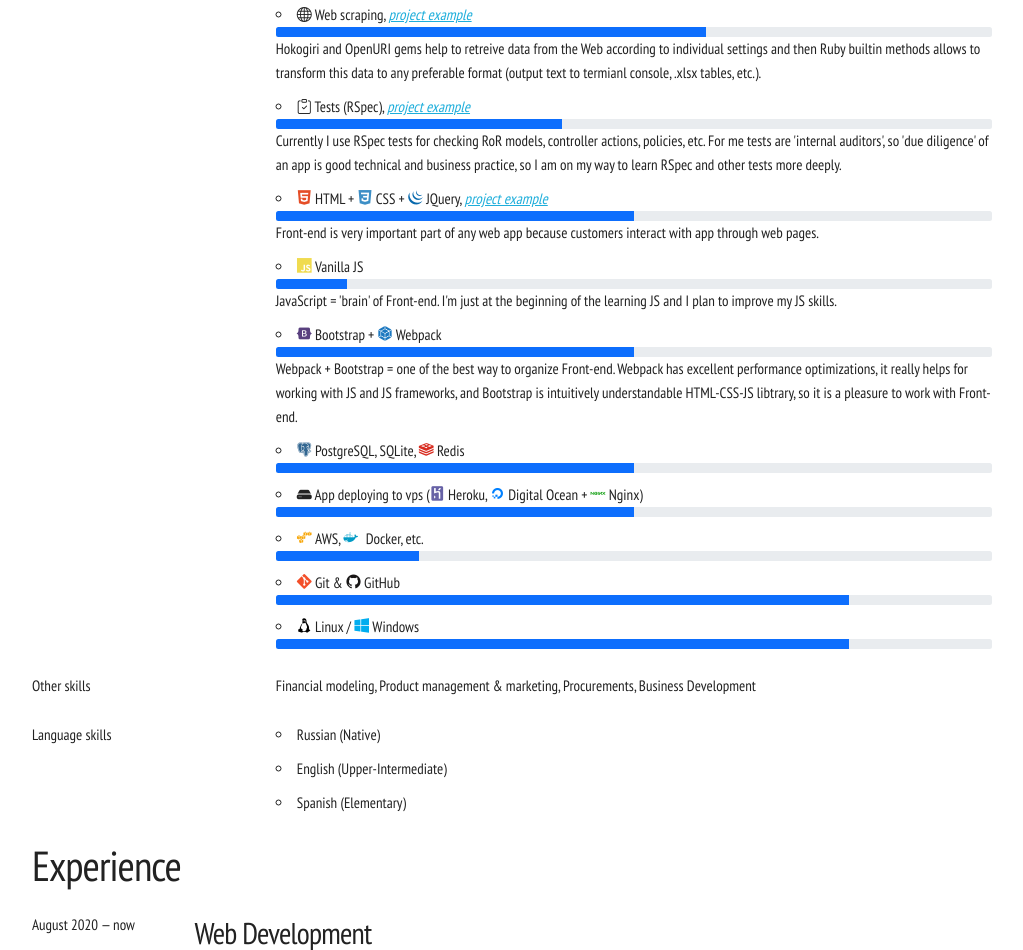
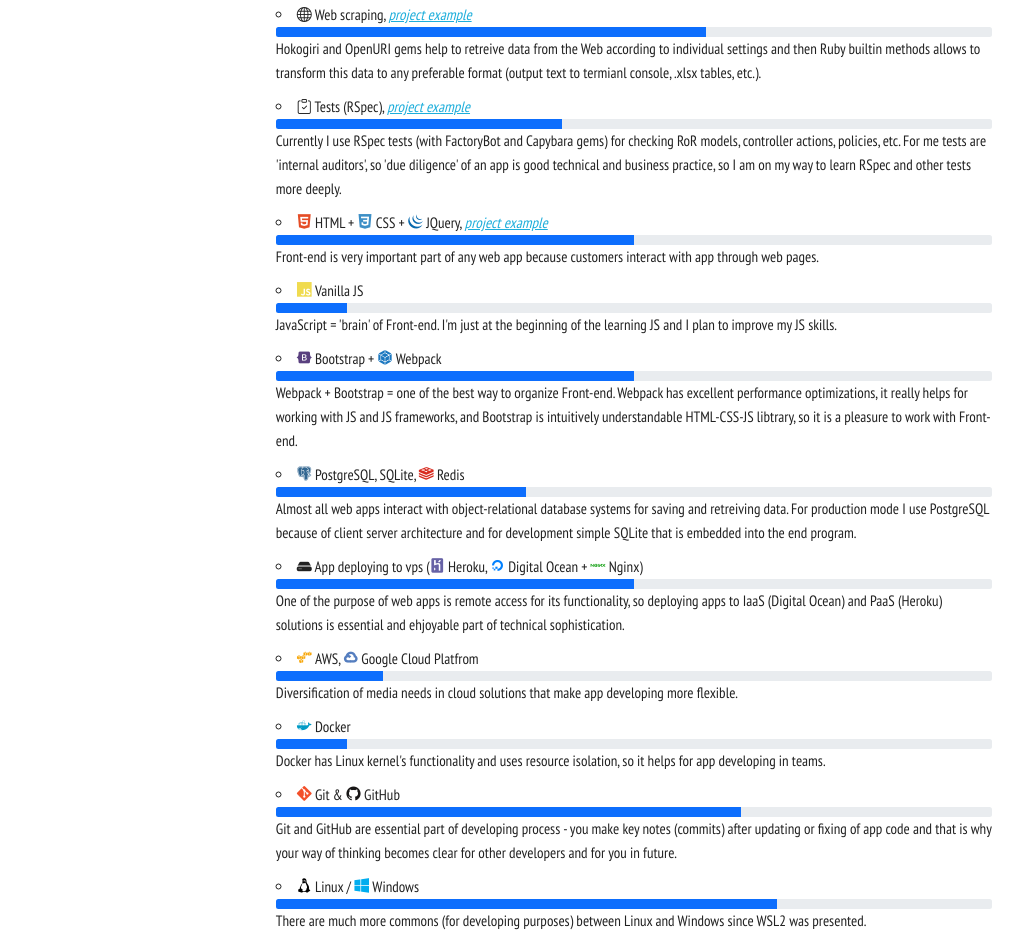
Before and after one commit to Alejaldo/cv, a plain HTML site: page index.html in a window 1280 px wide. Shown: the part 1160-2110 px from the top of the page, without its empty margins (128-1151 px from the left). Drawn offline with nearby package versions, Linux system fonts and the light colour scheme.

Commit message:
Add more new description

```diff
--- a/index.html
+++ b/index.html
@@ -50,6 +50,7 @@
         especially Ruby on Rails (RoR) ecosytem, in 2020. I have studied through the top russian RoR course
         <a href="https://goodprogrammer.ru/" target="_blank">Good Programmer</a> (2021 alumni) where I learned to
         think like Web Developer, create new RoR projects or edit existing ones, develop my technical sophistication.
+        Now I want to be a part of web globalization processes and evolve as Web Developer.
       </p>
     </div>
     <h2>Skills</h2>
@@ -125,9 +126,9 @@
                 aria-valuemax="100"></div>
             </div>
             <div>
-              Currently I use RSpec tests for checking RoR models, controller actions, policies, etc. For me tests are
-                'internal auditors', so 'due diligence' of an app is good technical and business practice, so I am on
-                my way to learn RSpec and other tests more deeply.
+              Currently I use RSpec tests (with FactoryBot and Capybara gems) for checking RoR models, controller actions,
+                policies, etc. For me tests are 'internal auditors', so 'due diligence' of an app is good technical and
+                business practice, so I am on my way to learn RSpec and other tests more deeply.
             </div>
           </li>
           <li>
@@ -171,11 +172,13 @@
             <i class="devicon-postgresql-plain colored"></i> PostgreSQL, SQLite,
               <i class="devicon-redis-plain colored"></i> Redis
             <div class="progress">
-              <div class="progress-bar" role="progressbar" style="width: 50%" aria-valuenow="50" aria-valuemin="0"
+              <div class="progress-bar" role="progressbar" style="width: 35%" aria-valuenow="50" aria-valuemin="0"
                 aria-valuemax="100"></div>
             </div>
             <div>
-
+              Almost all web apps interact with object-relational database systems for saving and retreiving data.
+                For production mode I use PostgreSQL because of client server architecture and for development
+                simple SQLite that is embedded into the end program.
             </div>
           </li>
           <li>
@@ -187,39 +190,54 @@
                 aria-valuemax="100"></div>
             </div>
             <div>
-
+              One of the purpose of web apps is remote access for its functionality, so deploying apps to IaaS
+                (Digital Ocean) and PaaS (Heroku) solutions is essential and ehjoyable part of technical sophistication.
             </div>
           </li>
           <li>
-            <i class="devicon-amazonwebservices-original colored"></i> AWS, <i class="devicon-docker-plain colored">
-              </i> Docker, etc.
+            <i class="devicon-amazonwebservices-original colored"></i> AWS,
+              <i class="devicon-googlecloud-plain colored"></i> Google Cloud Platfrom
             <div class="progress">
-              <div class="progress-bar" role="progressbar" style="width: 20%" aria-valuenow="50" aria-valuemin="0"
+              <div class="progress-bar" role="progressbar" style="width: 15%" aria-valuenow="50" aria-valuemin="0"
                 aria-valuemax="100"></div>
             </div>
             <div>
-
+              Diversification of media needs in cloud solutions that make app developing more flexible.
+            </div>
+          </li>
+          <li>
+            <i class="devicon-docker-plain colored"></i> Docker
+            <div class="progress">
+              <div class="progress-bar" role="progressbar" style="width: 10%" aria-valuenow="50" aria-valuemin="0"
+                aria-valuemax="100"></div>
+            </div>
+            <div>
+              Docker has Linux kernel's functionality and uses resource isolation, so it helps for app developing
+                in teams.
             </div>
           </li>
           <li>
             <i class="devicon-git-plain colored"></i> Git & <i class="devicon-github-original colored"></i> GitHub
             <div class="progress">
-              <div class="progress-bar" role="progressbar" style="width: 80%" aria-valuenow="50" aria-valuemin="0"
+              <div class="progress-bar" role="progressbar" style="width: 65%" aria-valuenow="50" aria-valuemin="0"
                 aria-valuemax="100"></div>
             </div>
             <div>
-
+              Git and GitHub are essential part of developing process - you make key notes (commits) after updating
+                or fixing of app code and that is why your way of thinking becomes clear for other developers and
+                for you in future.
             </div>
           </li>
           <li>
             <i class="devicon-linux-plain colored"></i> Linux / <i class="devicon-windows8-original colored"></i>
               Windows
             <div class="progress">
-              <div class="progress-bar" role="progressbar" style="width: 80%" aria-valuenow="50" aria-valuemin="0"
+              <div class="progress-bar" role="progressbar" style="width: 70%" aria-valuenow="50" aria-valuemin="0"
                 aria-valuemax="100"></div>
             </div>
             <div>
-
+              There are much more commons (for developing purposes) between Linux and Windows since WSL2 was
+                presented.
             </div>
           </li>
         </ul>
@@ -389,7 +407,7 @@
             Product management & marketing (incl. Digital Marketing): help to organize first russian PCB for
               oil drill electrnonic devices, $1.3 mln. sales of test & measurements equipments
           </li>
-          <li>Finance (modeling, researches, forecasting, etc.): rise $260 000 mln. of grants</li>
+          <li>Finance (modeling, researches, forecasting, etc.): rise $260 000 of grants</li>
         </ul>
       </div>
     </div>
@@ -442,6 +460,15 @@
         <p>Specialist/Master's Degree - Financial management</p>
       </div>
     </div>
+    <div class="row">
+      <div class="col-2">
+        <p>2021</p>
+      </div>
+      <div class="col-10">
+        <h4>Good Prorgammer</h4>
+        <p>Ruby on Rails Developer</p>
+      </div>
+    </div>
   </div>
 </body>
 </html>
```
